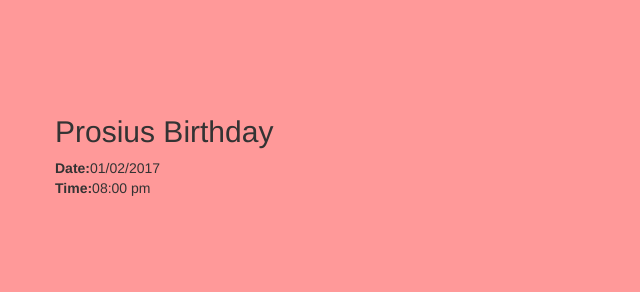
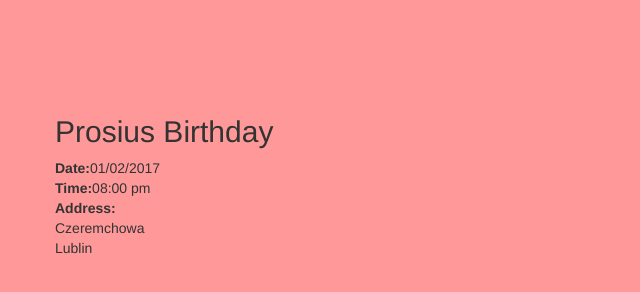
Before and after one commit to AgnieszkaKurek/SinglePageApp, a website: page pages/EventDetails.html in a window 1280 px wide. Shown: the whole page, without its empty margins (0-640 px from the left). Drawn offline with nearby package versions, Linux system fonts and the light colour scheme.

Commit message:
add location

```diff
--- a/pages/EventDetails.html
+++ b/pages/EventDetails.html
@@ -34,6 +34,15 @@
                 <div><strong>Time:</strong>{{event.time}}</div>
 
             </div>
+            <div class="span4">
+                <address>
+                    <strong>Address:</strong><br/>
+                    {{event.location.address}}<br/>
+                    {{event.location.city}}
+                </address>
+
+            </div>
+
         </div>
     </div>
 <script src="../bower_components/jquery/dist/jquery.min.js"></script>
```
